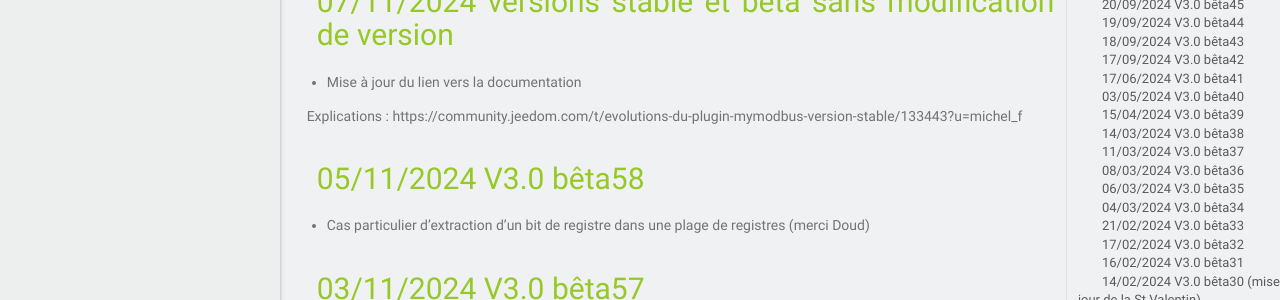
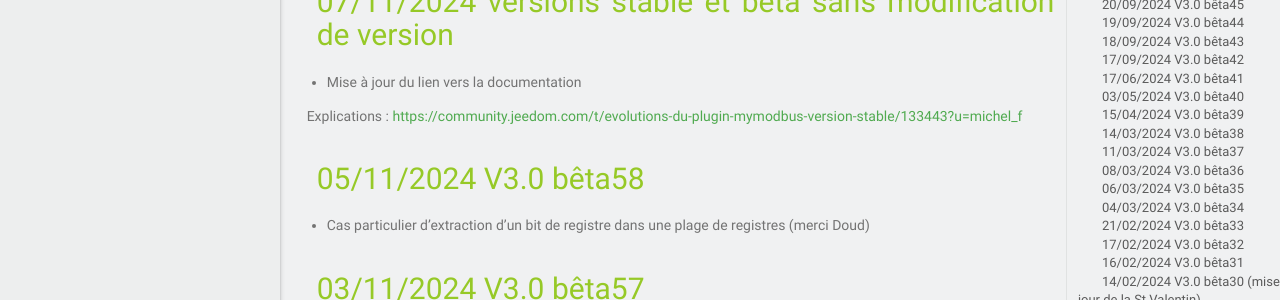
Before and after one commit to MrWaloo/jeedom-plugins-doc, a Jekyll site: the page built from docs/fr_FR/mymodbus_changelog.md, in a window 1280 px wide and 900 px high. Shown: the part 405-705 px from the top of the window. Built offline with Jekyll 4.4.1, drawn with Linux system fonts in a browser that asks for light colours; emoji names are drawn with the system emoji font; our own code applies the rules of GitHub Pages for plain Markdown files; part of the change alters nothing that is shown.

```diff
--- a/docs/fr_FR/mymodbus_changelog.md
+++ b/docs/fr_FR/mymodbus_changelog.md
@@ -10,7 +10,7 @@
 ## 07/11/2024 versions stable et bêta sans modification de version
 - Mise à jour du lien vers la documentation
 
-Explications : https://community.jeedom.com/t/evolutions-du-plugin-mymodbus-version-stable/133443?u=michel_f
+Explications : [https://community.jeedom.com/t/evolutions-du-plugin-mymodbus-version-stable/133443?u=michel_f](https://community.jeedom.com/t/evolutions-du-plugin-mymodbus-version-stable/133443?u=michel_f)
 
 ## 05/11/2024 V3.0 bêta58
 - Cas particulier d'extraction d'un bit de registre dans une plage de registres (merci Doud)
```
